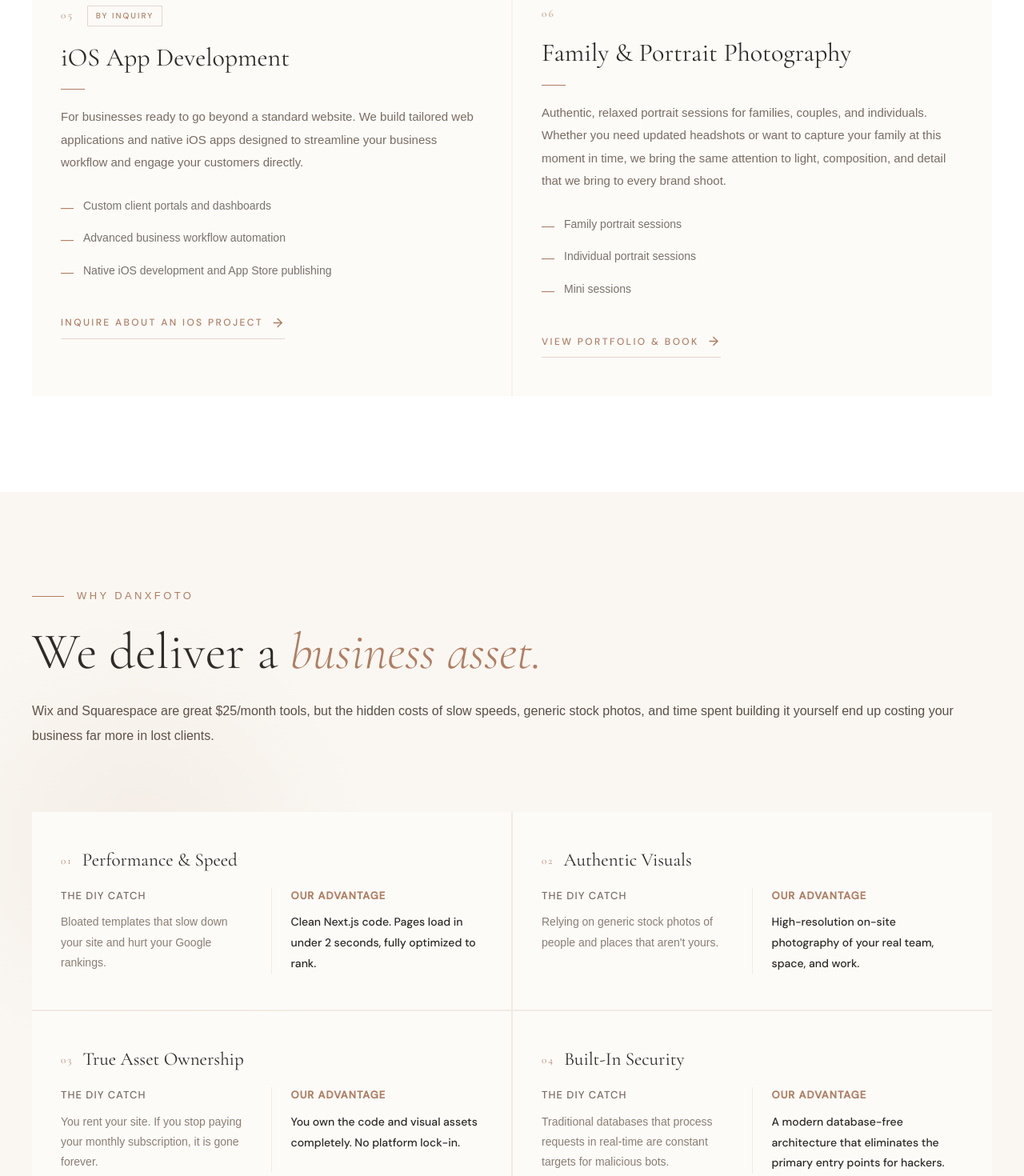
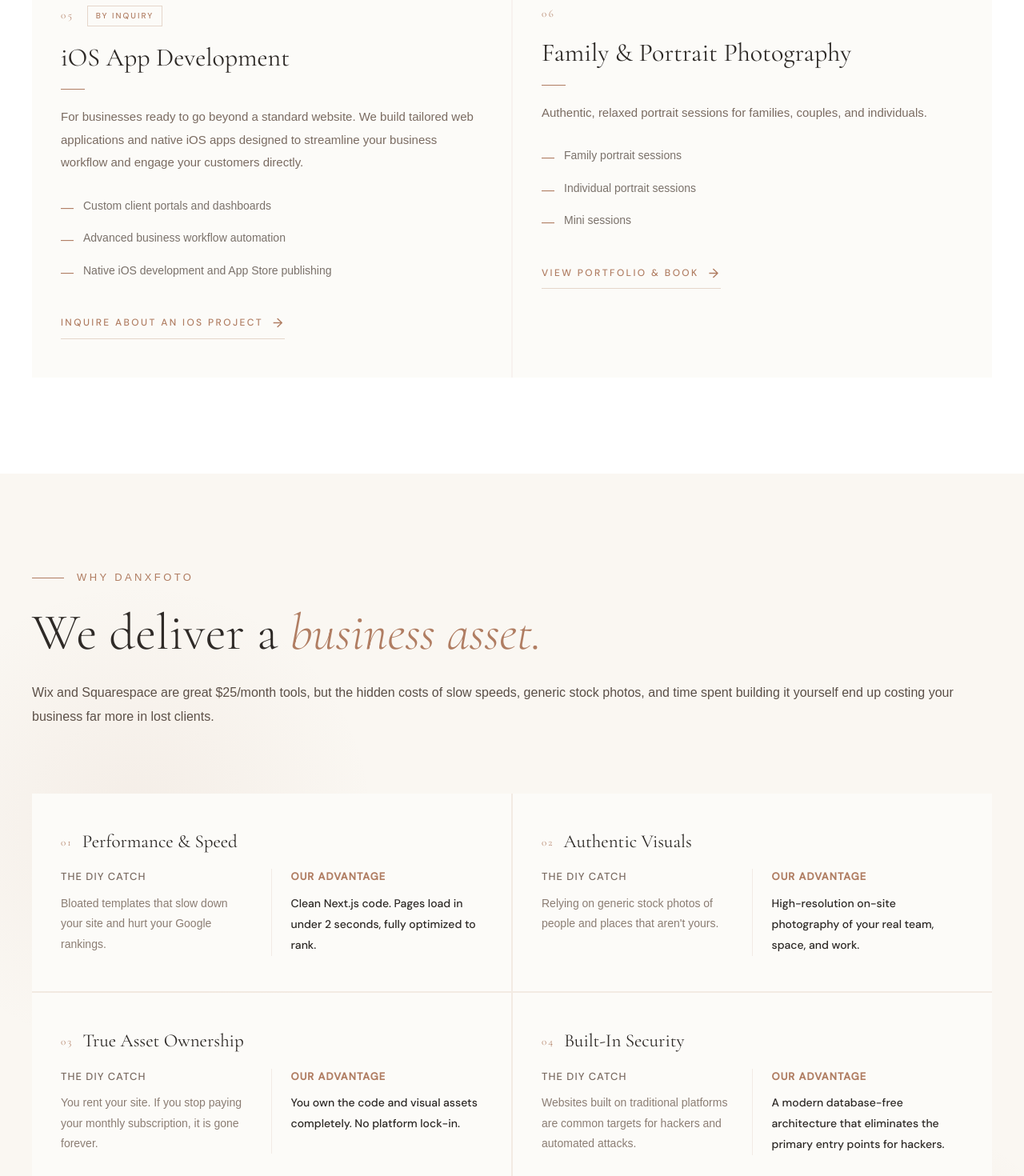
Before and after one commit to danielfan-pro/dxfstudio, a Next.js app: page / in a window 1280 px wide. Shown: the part 1960-3430 px from the top of the page at 80% size. Built offline with nearby package versions, Linux system fonts and the light colour scheme; a web font is replaced by a local one.

Commit message:
Refine homepage messaging

```diff
--- a/components/Contact.js
+++ b/components/Contact.js
@@ -104,7 +104,7 @@ export default function Contact() {
               width: '100%',
             }}
           >
-            No jargon, no pushy sales pitch. Just a straightforward conversation about what your business needs and whether we&apos;re the right fit. If you&apos;re ready to share your project details, you can{' '}
+            Every project starts with a free conversation about what your business needs and whether we&apos;re the right fit. If you&apos;re ready to share your project details, you can{' '}
             <a
               href="https://danxfoto.com/get-started"
               className="contact-questionnaire-link"
--- a/components/Difference.js
+++ b/components/Difference.js
@@ -23,7 +23,7 @@ const advantages = [
   {
     number: '04',
     title: 'Built-In Security',
-    diyCatch: 'Traditional databases that process requests in real-time are constant targets for malicious bots.',
+    diyCatch: 'Websites built on traditional platforms are common targets for hackers and automated attacks.',
     advantage: 'A modern database-free architecture that eliminates the primary entry points for hackers.',
   },
   {
--- a/components/Services.js
+++ b/components/Services.js
@@ -47,7 +47,7 @@ const services = [
   {
     number: '06',
     title: 'Family & Portrait Photography',
-    description: 'Authentic, relaxed portrait sessions for families, couples, and individuals. Whether you need updated headshots or want to capture your family at this moment in time, we bring the same attention to light, composition, and detail that we bring to every brand shoot.',
+    description: 'Authentic, relaxed portrait sessions for families, couples, and individuals.',
     features: ['Family portrait sessions', 'Individual portrait sessions', 'Mini sessions'],
     badge: null,
     premium: true,
```
